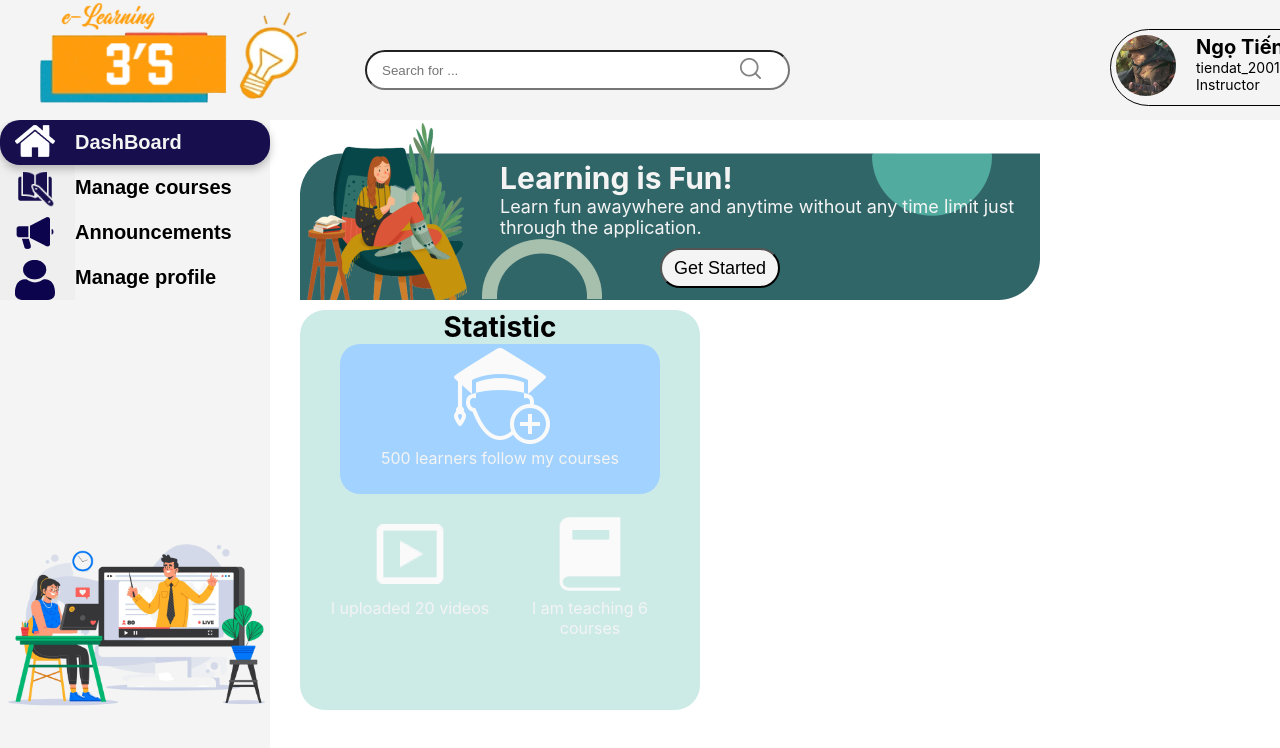
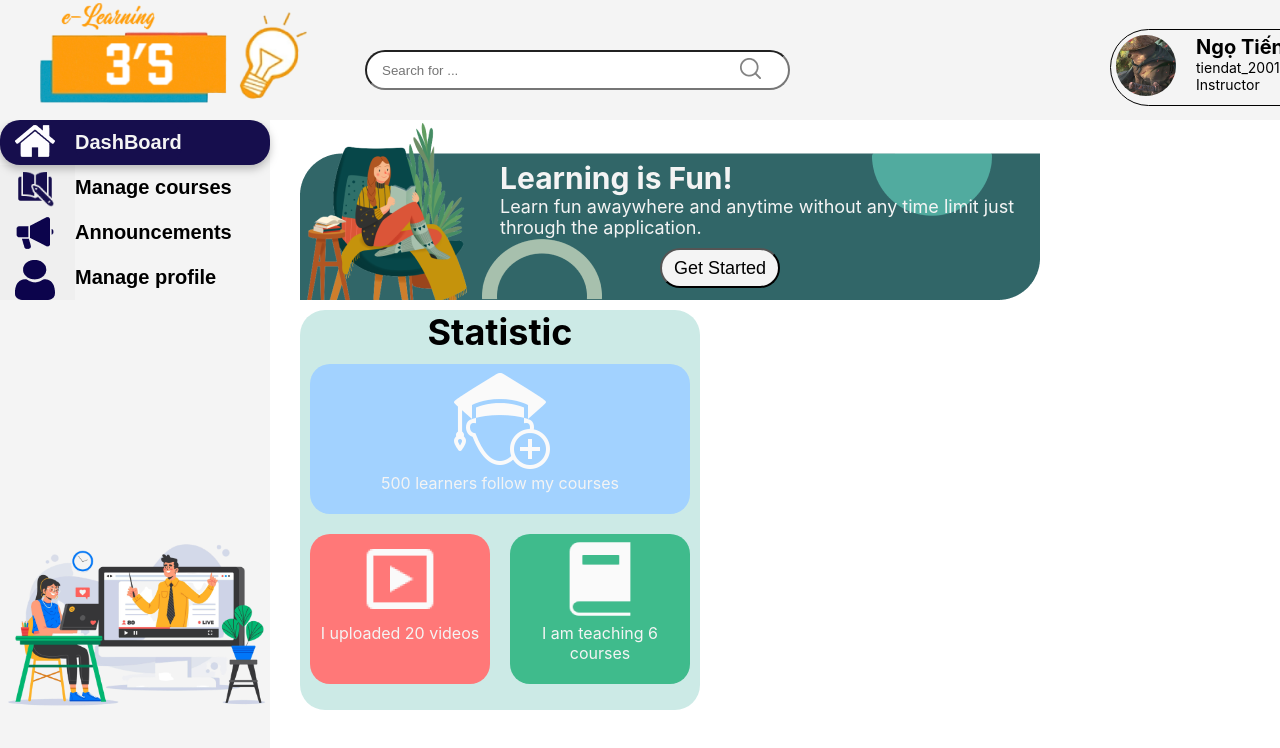
Before and after one commit to ntdat1107/ELMS, a React (Create React App) app in the folder React/my-app/: page /ins/dashboard in a window 1280 px wide. Shown: the top 748 px of the page. Built offline with nearby package versions, Linux system fonts and the light colour scheme.

Commit message:
Update InsDashboard.css

```diff
--- a/React/my-app/src/componentJS/Instructor/CSS/InsDashboard.css
+++ b/React/my-app/src/componentJS/Instructor/CSS/InsDashboard.css
@@ -64,7 +64,7 @@
     margin-top: 10px;
 }
 #insdb #textStatistic {
-    font-size: 28px;
+    font-size: 36px;
     font-weight: bold;
     color: black;
 }
@@ -78,18 +78,27 @@
     height: 150px;
 }
 #insdb #videoStatistic {
+    background-color: #FF7878;
+    border-radius: 20px;
+    float: left;
+    text-align: center;
+    margin-left: 10px;
+}
+#insdb #courseStatistic {
+    background-color: #3FBB8C;
+    border-radius: 20px;
     float: left;
     text-align: center;
     margin-left: 20px;
 }
-#insdb #courseStatistic {
-    float: left;
-    text-align: center;
-}
 #insdb #learnerStatistic {
+    margin-top: 10px;
     display: inline-block;
-    width: 320px;
+    width: 380px;
     height: 150px;
     background: #A2D2FF;
     border-radius: 20px;
 }
+#insdb #statisticDb img {
+    margin-top: 5px;
+}
```
